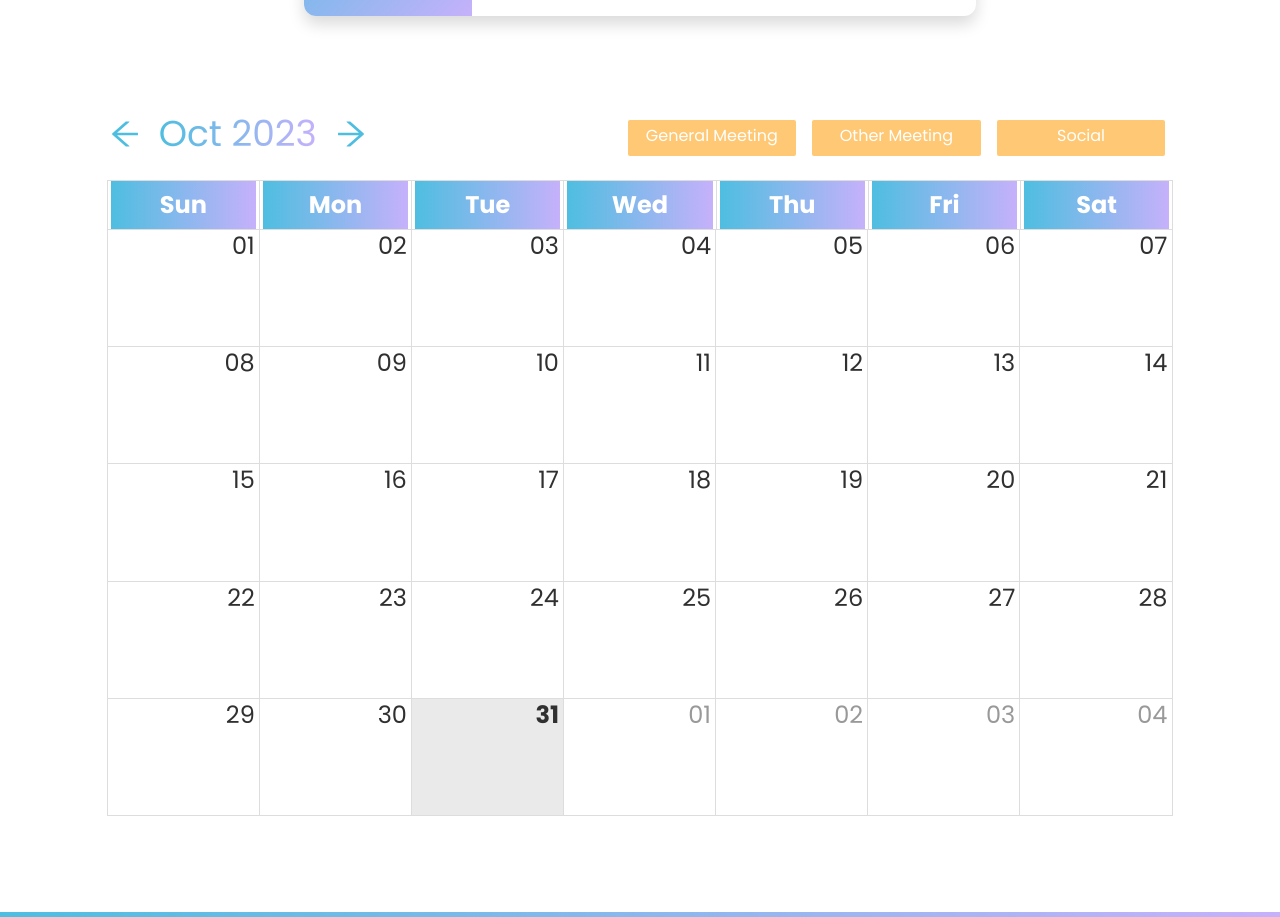
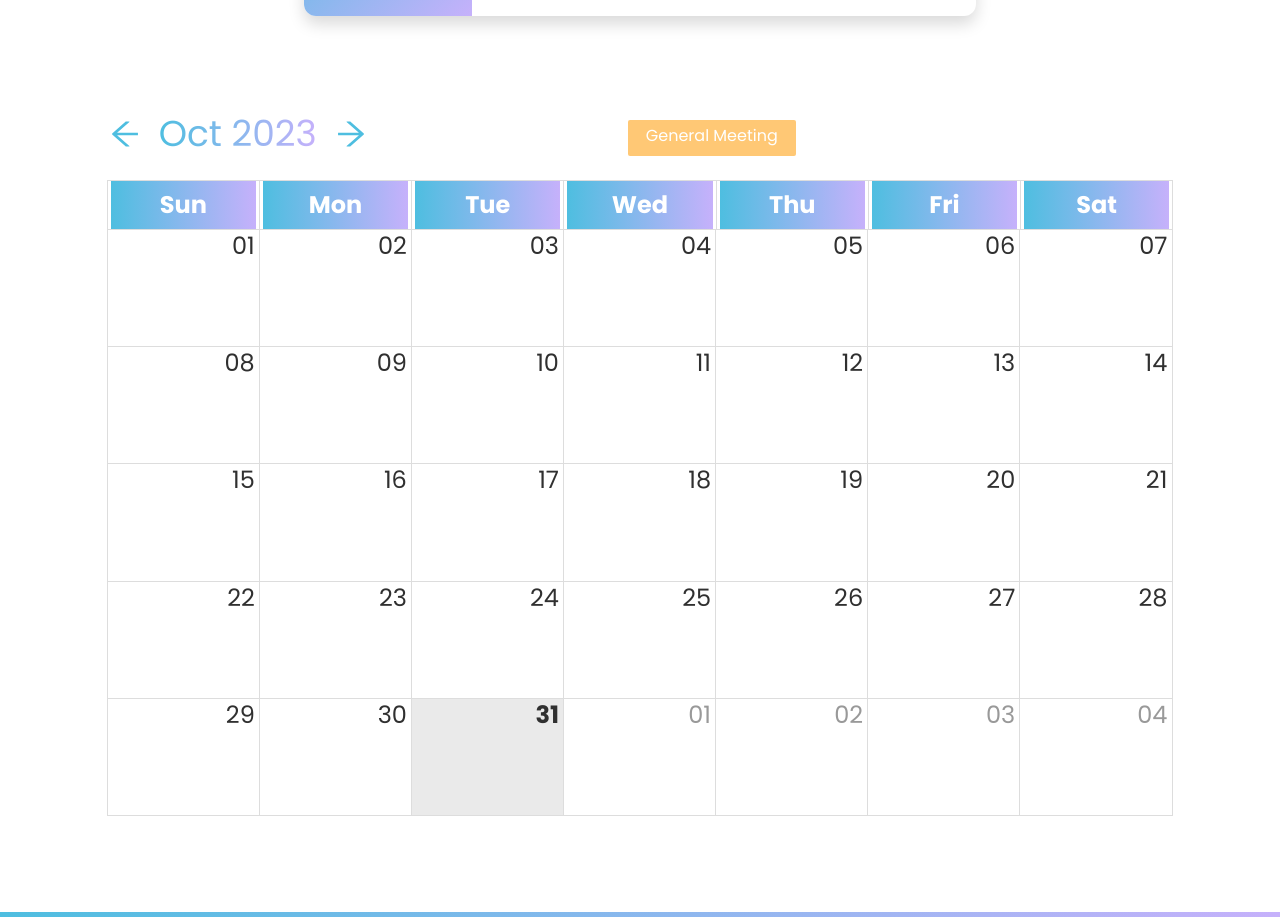
Before and after one commit to acm-ucr/hiss-website, a Next.js app: page /events in a window 1280 px wide. Shown: the part 922-1839 px from the top of the page. Built offline with nearby package versions, Linux system fonts and the light colour scheme.

Commit message:
it works

```diff
--- a/src/components/calendar/CustomToolbar.jsx
+++ b/src/components/calendar/CustomToolbar.jsx
@@ -16,6 +16,7 @@ const monthNames = [
   "Nov",
   "Dec",
 ];
+
 const CustomToolbar = (event) => {
   return (
     <div className="flex justify-center items-center w-full py-3 flex-col md:flex-row">
--- a/src/data/filters.js
+++ b/src/data/filters.js
@@ -5,11 +5,11 @@ const filters = [
   },
   {
     topic: "Other Meeting",
-    color: "bg-hiss-yellow text-white",
+    color: "bg-hiss-purple text-white",
   },
   {
     topic: "Social",
-    color: "bg-hiss-yellow text-white",
+    color: "bg-hiss-blue text-white",
   },
 ];
 
```
